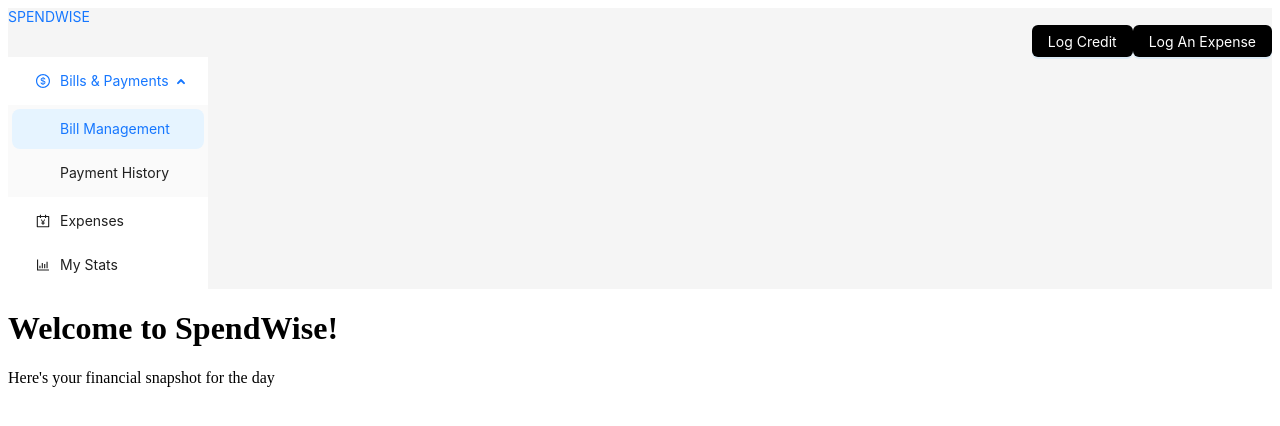
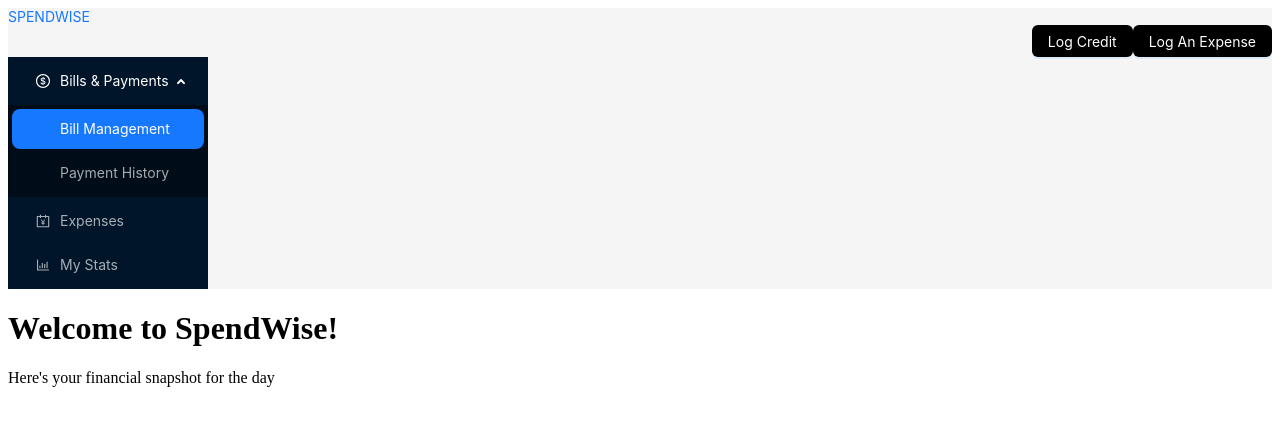
Before and after one commit to zeenat-abedin/spendwise, a React (Create React App) app: page / in a window 1280 px wide. Shown: the top 426 px of the page. Built offline with nearby package versions, Linux system fonts and the light colour scheme.

Commit message:
update Dashboard and Error components with dark theme and fix typo in Error message

```diff
--- a/src/components/Dashboard.jsx
+++ b/src/components/Dashboard.jsx
@@ -4,23 +4,19 @@ const { Sider } = Layout;
 const { SubMenu } = Menu;
 
 function Dashboard() {
-    const {
-    token: { colorBgContainer },
-  } = theme.useToken();
 
   return (
     <Layout>
      <Sider
-      style={{
-        background: colorBgContainer,
-      }}
-      width={200}
+        width={200}
+        theme="dark"
     >
       <Menu
         mode="inline"
         defaultSelectedKeys={['1']}
         defaultOpenKeys={['sub1']}
         style={{ height: '100%', borderRight: 0 }}
+        theme="dark"
       >
         <SubMenu key="sub1" icon={<DollarCircleOutlined />} title="Bills & Payments">
           <Menu.Item key="1">Bill Management</Menu.Item>
--- a/src/components/Error.jsx
+++ b/src/components/Error.jsx
@@ -1,7 +1,7 @@
 function Error() {
   return (
     <p className="error">
-      <span>💥</span> There was an error fecthing data.
+      <span>💥</span> There was an error fetching the data.
     </p>
   );
 }
```
